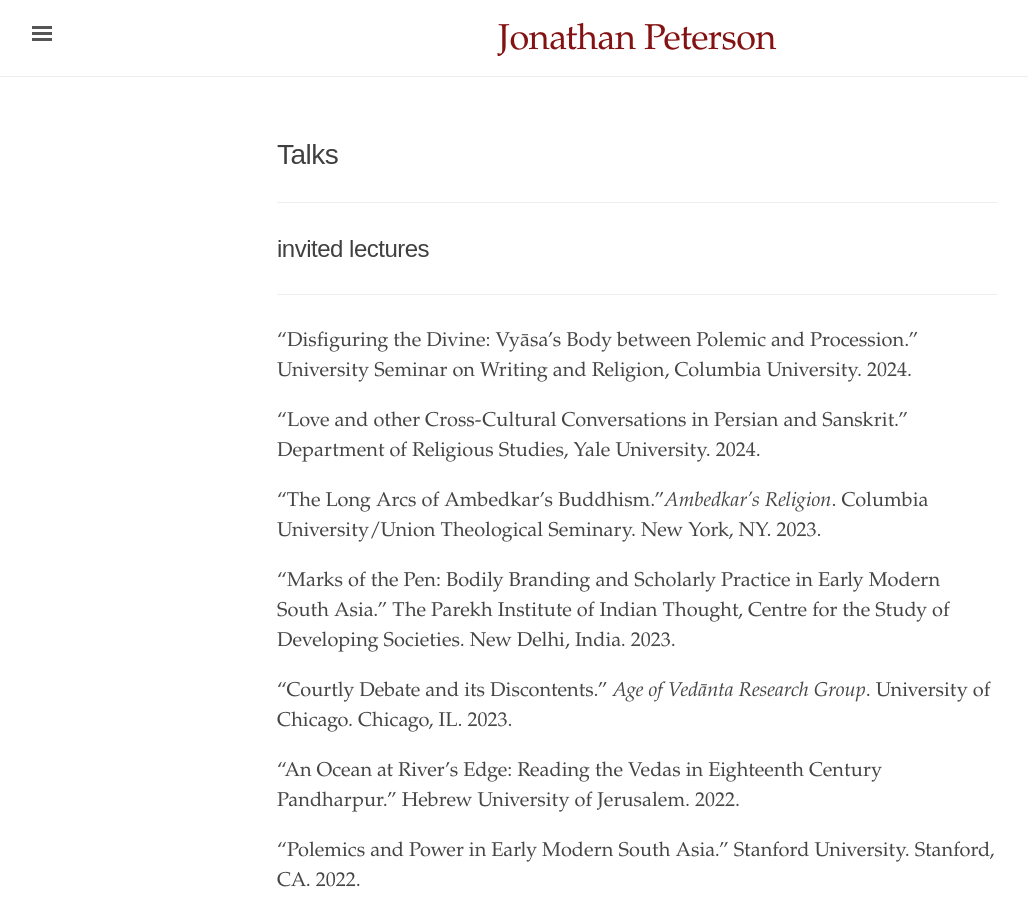
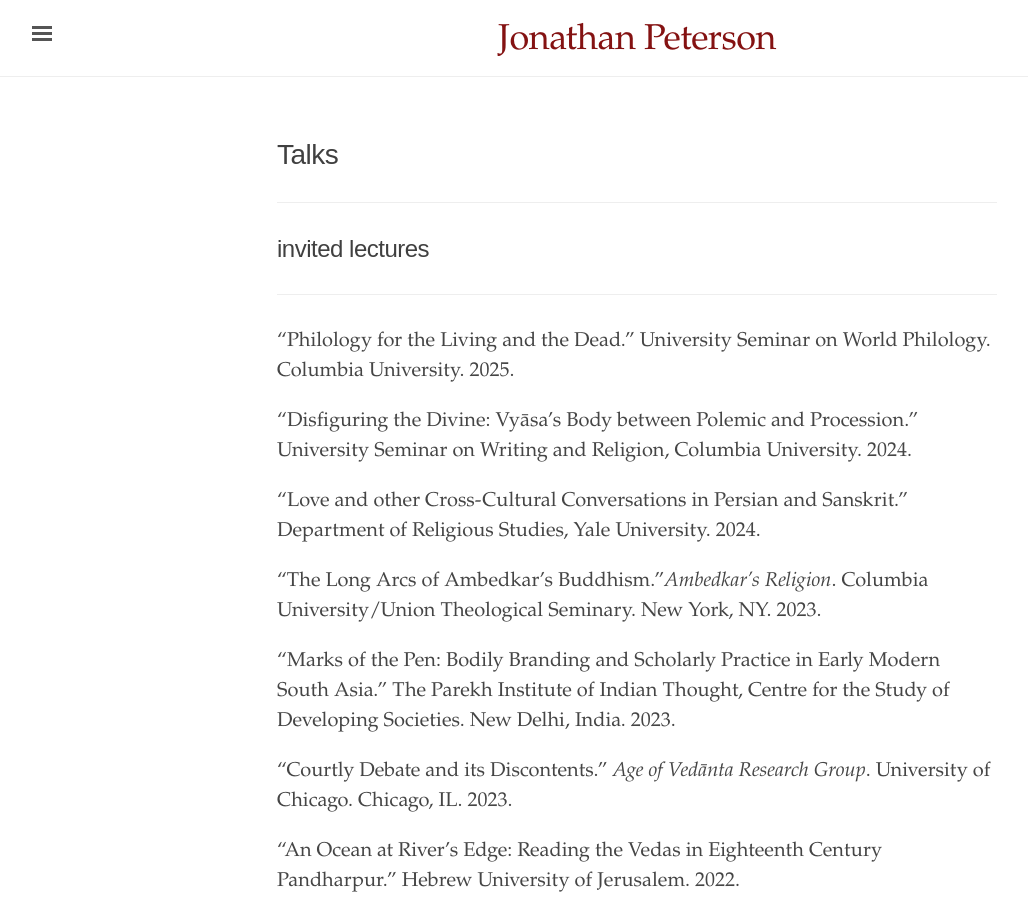
Before and after one commit to petersonjonath/personalwebpage, a Jekyll site: the page built from talks.md, in a window 1280 px wide and 900 px high. Shown: the whole window, without its empty margins (3-1031 px from the left). Built offline with Jekyll 4.4.1, drawn with Linux system fonts in a browser that asks for light colours.

Commit message:
Update talks.md

```diff
--- a/talks.md
+++ b/talks.md
@@ -6,6 +6,8 @@
 ---
 ## invited lectures
 ---
+
+"Philology for the Living and the Dead." University Seminar on World Philology. Columbia University. 2025.
 
 "Disfiguring the Divine: Vyāsa's Body between Polemic and Procession." University Seminar on Writing and Religion, Columbia University. 2024.
 
```
